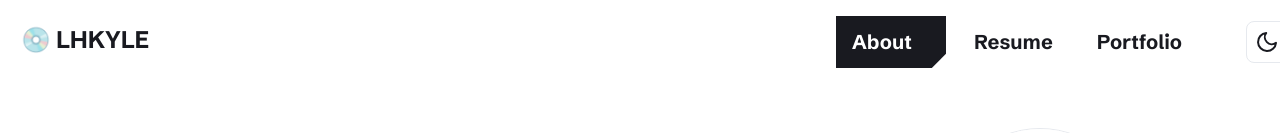
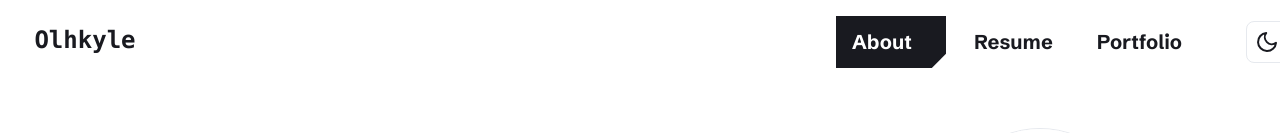
Before and after one commit to olhkyle/olhkyle-documented, a Next.js app: page /about in a window 1280 px wide. Shown: the top 133 px of the page. Built offline with nearby package versions, Linux system fonts and the light colour scheme; no server answers.

Commit message:
[FEAT] update my logo head

```diff
--- a/app/globals.css
+++ b/app/globals.css
@@ -71,6 +71,50 @@ body[data-theme='light'] {
 	display: none; /* Chrome, Safari, Opera*/
 }
 
+.underlined {
+	position: relative;
+	text-decoration: none !important;
+	white-space: nowrap;
+}
+
+.underlined:focus {
+	outline: none;
+	text-decoration: none !important;
+}
+
+.underlined:after {
+	content: '';
+	height: 2px;
+	transform: scaleX(0);
+	transition: transform 0.25s ease;
+	transform-origin: left;
+	left: 0;
+	bottom: -4px;
+	width: 100%;
+	display: block;
+	position: absolute;
+}
+
+.underlined:hover:after,
+.underlined:focus:after,
+.active.underlined:after {
+	background-color: currentColor;
+	transform: scaleX(1);
+}
+
+@media (prefers-reduced-motion) {
+	.underlined:after {
+		opacity: 0;
+		transition: opacity 0.25s ease;
+	}
+
+	.underlined:hover:after,
+	.underlined:focus:after,
+	.active.underlined:after {
+		opacity: 1;
+	}
+}
+
 @layer base {
 	.font-outline-1 {
 		-webkit-text-stroke: 1px black;
--- a/components/common/Nav.tsx
+++ b/components/common/Nav.tsx
@@ -21,9 +21,9 @@ export default function Nav() {
 		<>
 			<nav className="sticky top-0 px-[1rem] h-[80px] bg-white/95 dark:bg-dark/95 backdrop-blur sm:bg-white dark:sm:bg-dark sm:backdrop-blur-none z-40">
 				<div className="flex justify-between mx-auto md:w-[768px] lg:w-[1024px] xl:w-[1280px]">
-					<h1 className="flex-center ml-1 min-w-[130px] min-h-[80px] text-center font-semibold text-2xl cursor-pointer">
-						<Link href="/" className="font-bold">
-							💿 LHKYLE
+					<h1 className="flex-center ml-1 min-w-[130px] min-h-[80px] font-black text-2xl text-center cursor-pointer">
+						<Link href="/" className="font-mono underlined">
+							Olhkyle
 						</Link>
 					</h1>
 
```
